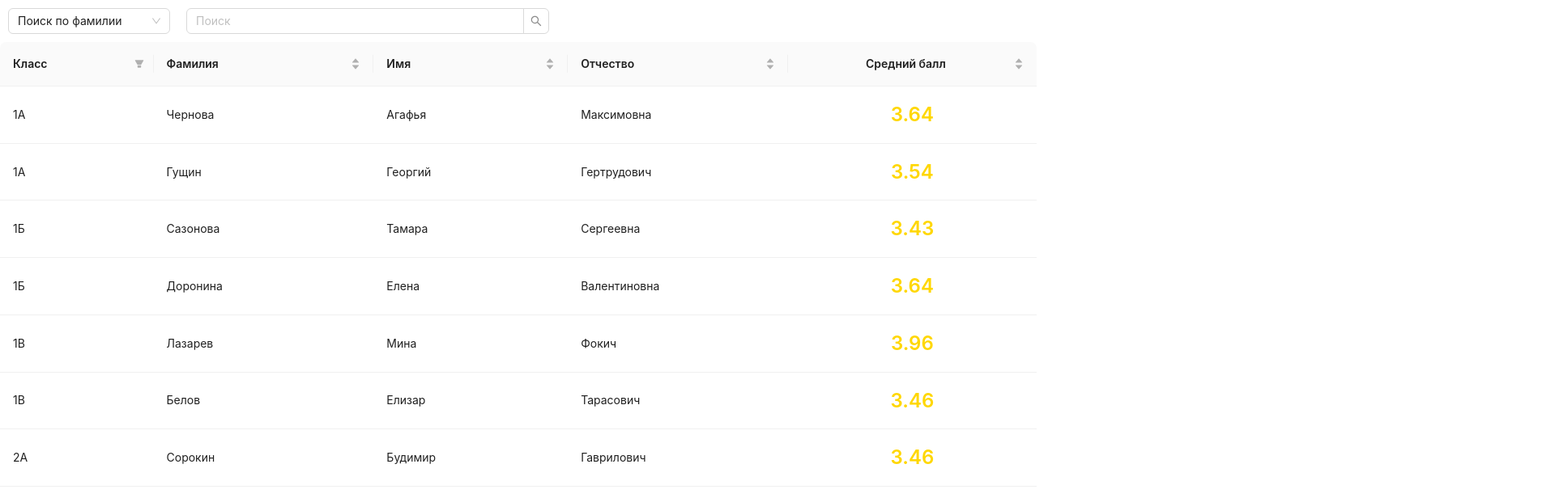
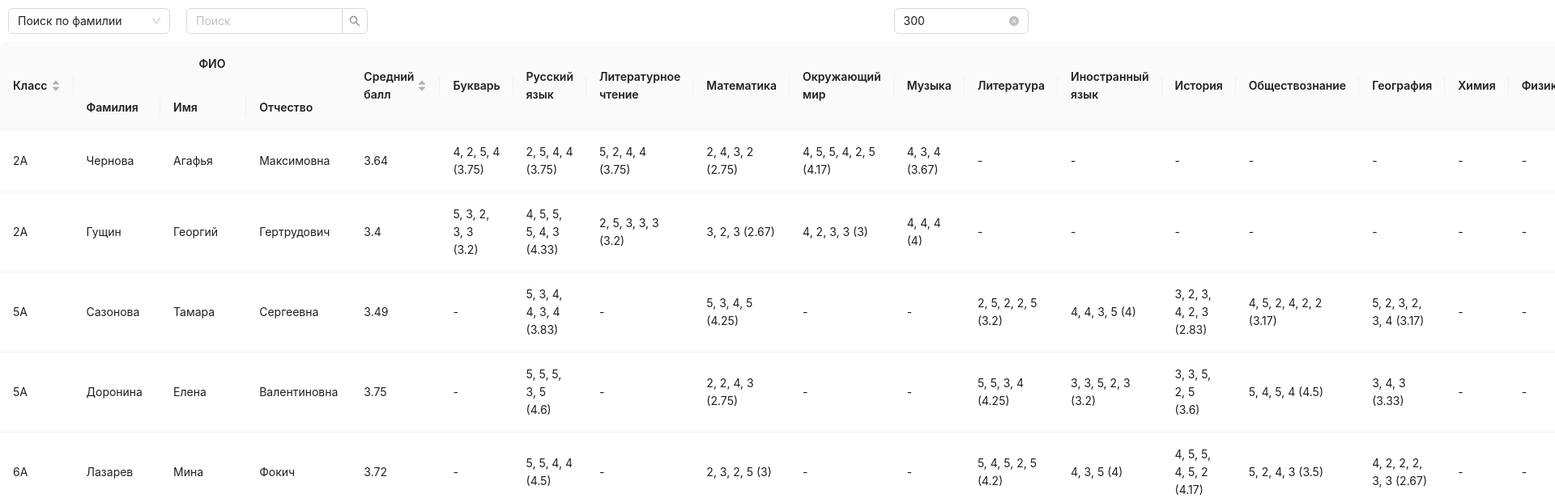
Before and after one commit to iscander-b10/AppForSchool, a React (Vite) app: page / in a window 1280 px wide. Shown: the top 616 px of the page at 81% size, 1920 px wide, since content can reach past the window. Built offline with nearby package versions, Linux system fonts and the light colour scheme.

Commit message:
the logic of student generation has been completely changed

```diff
--- a/package.json
+++ b/package.json
@@ -12,6 +12,7 @@
   "dependencies": {
     "@faker-js/faker": "^9.4.0",
     "antd": "^5.24.0",
+    "lodash": "^4.17.21",
     "react": "^19.0.0",
     "react-dom": "^19.0.0",
     "use-debounce": "^10.0.4"
--- a/src/assets/StudentTable/StudentTable.jsx
+++ b/src/assets/StudentTable/StudentTable.jsx
@@ -1,104 +1,54 @@
-import { Table, ConfigProvider, Input, Select } from "antd";
+import { Table, ConfigProvider, Input, Select, Flex } from "antd";
 import ru_RU from "antd/locale/ru_RU";
 import { useMemo, useState } from "react";
 import { useDebounce } from 'use-debounce';
 import "./StudentTable.css";
-import  { prepareTableData, generateClasses } from "../../data.js";
+import { tableData, tableColumns } from "../../data";
+
+const baseColumns = [
+    {
+        title: 'Класс',
+        dataIndex: 'className',
+        key: 'className',
+        sorter: (a, b) => toString(a.className - b.className),
+    },
+    {
+        title: 'ФИО',
+        children: [
+            { title: 'Фамилия', dataIndex: 'lastName', key: 'lastName' },
+            { title: 'Имя', dataIndex: 'firstName', key: 'firstName' },
+            { title: 'Отчество', dataIndex: 'middleName', key: 'middleName' }
+        ]
+    },
+    {
+        title: 'Средний балл',
+        dataIndex: 'GPA',
+        key: 'GPA',
+        sorter: (a, b) => a.GPA - b.GPA
+    }
+];
+
 
 function StudentTable () {
-  const classes = useMemo(() => generateClasses(), []);
-  const tableData = useMemo(() => prepareTableData(classes), [classes]);
-
+    const [studentsCount, setStudentsCount] = useState(300);
     const [searchTerm, setSearchTerm] = useState("");
     const [searchType, setSearchType] = useState("lastName");
     const [debouncedSearchTerm] = useDebounce(searchTerm, 300);
-
+    const [debouncedCount] = useDebounce(studentsCount, 300);
+    const data = useMemo(() => tableData(debouncedCount), [debouncedCount]);
+    const columns = useMemo(() => [...baseColumns, ...tableColumns], []);
     const filteredData = useMemo(() => {
-    if (!debouncedSearchTerm) return tableData;
-    return tableData.filter(student => {
-      const searchField = student[searchType].toLowerCase();
-      return searchField.includes(debouncedSearchTerm.toLowerCase());
-    });
-  },  [tableData, debouncedSearchTerm, searchType]);
-
-
-  tableData.filter(student => {
-    const searchField = student[searchType].toLowerCase();
-    return searchField.includes(debouncedSearchTerm.toLowerCase());
-  });
-
-  const columns = [
-    {
-      title: "Класс",
-      dataIndex: "className",
-      key: "className",
-      headerStyle: {
-        fontSize: "20px",
-        fontWeight: 600
-      },
-      filters: Array.from(new Set(tableData.map(item => item.className))).map(c => ({text: c, value: c})),
-      onFilter: (value, record) => record.className === value,
-    },
-    {
-      title: "Фамилия",
-      dataIndex: "lastName",
-      key: "lastName",
-      sorter: (a, b) => a.lastName.localeCompare(b.lastName)
-    },
-    {
-      title: "Имя",
-      dataIndex: "firstName",
-      key: "firstName",
-      sorter: (a, b) => a.firstName.localeCompare(b.firstName)
-    },
-    {
-      title: "Отчество",
-      dataIndex: "middleName",
-      key: "middleName",
-      sorter: (a, b) => a.middleName.localeCompare(b.middleName)
-    },
-    // {
-    //   title: "Оценки",
-    //   dataIndex: "grades",
-    //   key: "grades",
-    //   headerStyle: {
-    //     fontSize: "20px",
-    //     fontWeight: 600
-    //   },
-    //   render: (grades) => (
-    //     <div>
-    //       {grades.map((item, index) => (
-    //         <div key={index}>
-    //           {item.subject}: {item.grades} (Средний: {item.avg})
-    //         </div>
-    //       ))}
-    //     </div>
-    //   )
-    {
-      title: "Средний балл",
-      dataIndex: "avgGrades",
-      key: "avgGrades",
-      align: "center",
-      sorter: (a, b) => a.avgGrades - b.avgGrades,
-      render: (avgGrades) => {
-        let color = "";
-        if (avgGrades >= 4) color = "green";
-        else if (avgGrades >=3) color = "gold";
-        else color = "red";
-        return (
-          <div
-            style={{color}}
-            className="avg"
-          >
-            {avgGrades}
-          </div>
-        )
-      }
-    },
-  ];
+      if (!debouncedSearchTerm) return data;
+        return data.filter(student =>
+            student[searchType].toLowerCase().includes(debouncedSearchTerm.toLowerCase())
+        );
+      }, [data, debouncedSearchTerm, searchType]
+    );
 
     return(
       <ConfigProvider locale={ru_RU}>
+        <Flex justify="space-between" style={{ width: "100%" }}>
+          <Flex style={{width: "50%"}}>
             <Select
               style={{
                 margin: "10px",
@@ -118,11 +68,23 @@ function StudentTable () {
               allowClear
               onChange={(e) => setSearchTerm(e.target.value)}
             />
+          </Flex>
+          <Input
+            style={{
+              margin: "10px",
+              width: "13%"
+            }}
+            allowClear
+            type="number"
+            value={studentsCount}
+            onChange={(e) => setStudentsCount(Math.max(1, parseInt(e.target.value) || 1))}
+          />
+        </Flex>
         <Table
           columns={columns}
           dataSource={filteredData}
           pagination={{
-            pageSize: 45,
+            pageSize: 10,
             className: "pagination"
            }}
           rowKey="key"
--- a/src/data.js
+++ b/src/data.js
@@ -1,58 +1,116 @@
 import { faker } from "@faker-js/faker/locale/ru";
+import _ from "lodash";
 
-const subjects = ["Русский язык", "Математика", "Литература", "Иностранный язык", "История", "Информатика", "Физкультура"];
+let classJournal = {};
 
-const generateStudent = (className) => {
-  const grades = subjects.reduce((acc, subject ) => {
-    acc[subject] = Array.from({ length: 4 }, () => Math.floor(Math.random() * 4) + 2);
-    return acc;
-  }, {});
-
-  const avg = Object.entries(grades).reduce((acc, [subject, marks]) => {
-    acc[subject] = marks.reduce((sum, mark) => sum + mark, 0) / marks.length;
-    return acc;
-  }, {})
-
-  const avgGrades = Object.values(avg).flat().reduce((sum, average) => sum + average, 0) / Object.keys(avg).length;
-
+const generateFullName = () => {
     const gender = faker.person.sex();
-
-  return{
+    return {
         id: faker.string.uuid(),
         firstName: `${faker.person.firstName(gender)}`,
         lastName: `${faker.person.lastName(gender)}`,
         middleName: `${faker.person.middleName(gender)}`,
-    className,
-    grades,
-    avg,
-    avgGrades: Number(avgGrades.toFixed(2))
     }
+};
+
+const createNewClass = (classNumber, index) => {
+    const literals = ['А', 'Б', 'В', 'Г', 'Д'];
+    const className = `${classNumber}${literals[index]}`;
+    classJournal[className] = {
+        value: 1,
+        total: Math.floor(Math.random() * 8) + 23,
+    };
+    return className;
 }
 
-export const generateClasses = () => {
-  const classes = [];
+const assignToClass = () => {
+    const classNumber = Math.floor(Math.random() * 11) + 1;
+    const currentClasses = Object.keys(classJournal).filter(className => parseInt(className) === classNumber);
+    let targetClass = currentClasses.at(-1);
+    if (!targetClass || classJournal[targetClass].value + 1 > classJournal[targetClass].total) {
+        const newClassIndex = currentClasses.length;
+        targetClass = createNewClass(classNumber, newClassIndex);
+    } else {
+        classJournal[targetClass].value += 1;
+    }
+    return {className: targetClass};
+};
 
-  for ( let number = 1; number <= 11; number++) {
-    ["А", "Б", "В"].forEach((symbol) => {
-      const className = `${number}${symbol}`;
-      const students = Array.from({ length : 2 }, () => generateStudent(className));
-      classes.push({
-        className,
-        students
-      });
-    });
-  }
-  return classes;
+const subjects = {
+    junior : ['Букварь', 'Русский язык', 'Литературное чтение', 'Математика', 'Окружающий мир', 'Музыка'],
+    middle : ['Русский язык', 'Математика', 'Литература', 'Иностранный язык', 'История', 'Обществознание', "География"],
+    high : ['Русский язык', 'Математика', 'Обществознание', 'История', 'Химия', 'Физика', 'Биология']
 }
 
-export const prepareTableData = (classes) => {
-  return classes.flatMap(classItem =>
-    classItem.students.map(student => {
+const allSubjects = _.union(subjects.junior, subjects.middle, subjects.high);
 
-      return {
-        ...student,
+const generateSubjects = (classNumber) => {
+    const targetSubjects =
+    classNumber <= 4 ?  subjects.junior :
+    classNumber <= 7 ?  subjects.middle :
+        subjects.high;
+
+    const grades = targetSubjects.reduce((acc, subject) => {
+        acc[subject] = Array.from({ length: Math.floor(Math.random() * 4) + 3}, () =>
+            Math.floor(Math.random() * 4) + 2);
+        return acc;
+    },{});
+
+    const averageScore = Object.entries(grades).reduce((acc, [subject, marks]) => {
+        const sum = marks.reduce((s, mark) => s + mark, 0);
+        acc[subject] = marks.length > 0
+            ? Number((sum / marks.length).toFixed(2))
+            : 0;
+        return acc;
+    }, {});
+
+    const totalSum = Object.values(averageScore).reduce((sum, avg) => sum + avg, 0);
+    const GPA = Object.keys(averageScore).length > 0
+        ? Number((totalSum / Object.keys(averageScore).length).toFixed(2))
+        : 0;
+
+    return {grades, averageScore, GPA};
+};
+
+const prepareForTable = (students) => {
+    return students.map(student => {
+        const row = {
             key: student.id,
+            className: student.className,
+            lastName: student.lastName,
+            firstName: student.firstName,
+            middleName: student.middleName,
+            GPA: student.GPA
+        }
+
+        allSubjects.forEach(subject => {
+            row[subject] = student.grades[subject]
+                ? `${student.grades[subject].join(', ')} (${student.averageScore[subject]})`
+                : null;
+        });
+
+        return row;
+    });
 };
-    })
-  );
+
+const generateStudents = (count) => {
+    classJournal = {};
+    return Array.from({ length: count }, () => {
+        const classInfo = assignToClass();
+        const classNumber = parseInt(classInfo.className);
+        const student = {
+            ...generateFullName(),
+            ...classInfo,
+            ...generateSubjects(classNumber)
         };
+        return student;
+    });
+};
+
+export const tableData = (count) => prepareForTable(generateStudents(count));
+export const tableColumns = allSubjects.map(subject => ({
+    title: subject,
+    dataIndex: subject,
+    key: subject,
+    render: (value) => value || '-'
+}));
```
Also changed, not shown: 1 other file (tests, documents, lock files or other folders). Lines whose indentation alone changed are shown as unchanged.
